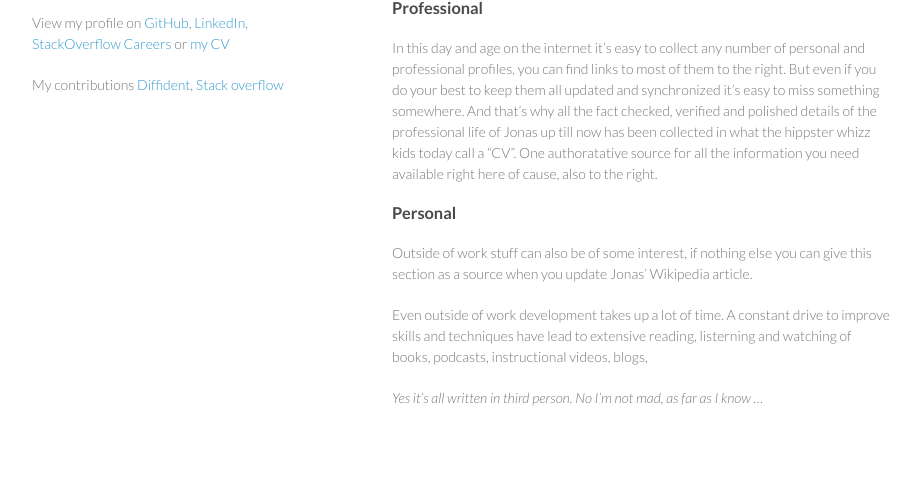
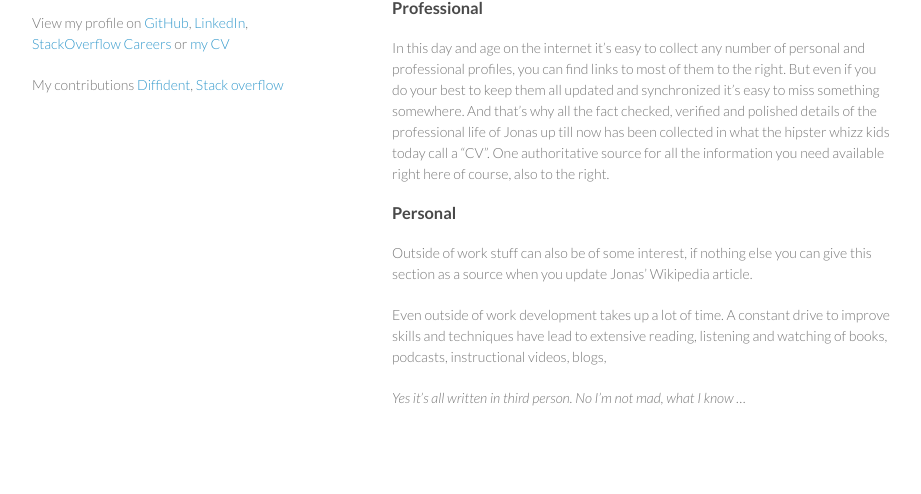
Before and after one commit to d-Pixie/d-Pixie.github.io, a Jekyll site: the page built from index.md, in a window 1280 px wide. Shown: the part 159-653 px from the top of the page, without its empty margins (178-1099 px from the left). Built offline with Jekyll 4.4.1, drawn with Linux system fonts in a browser that asks for light colours; Markdown is read by kramdown in place of the engine named in the settings.

Commit message:
Fixes spelling on landing page

```diff
--- a/index.md
+++ b/index.md
@@ -9,12 +9,12 @@ Welcome to d-Pixies portfolio page. Here you will find links and summaries on Jo
 
 ### Professional
 
-In this day and age on the internet it's easy to collect any number of personal and professional profiles, you can find links to most of them to the right. But even if you do your best to keep them all updated and synchronized it's easy to miss something somewhere. And that's why all the fact checked, verified and polished details of the professional life of Jonas up till now has been collected in what the hippster whizz kids today call a "CV". One authoratative source for all the information you need available right here of cause, also to the right.
+In this day and age on the internet it's easy to collect any number of personal and professional profiles, you can find links to most of them to the right. But even if you do your best to keep them all updated and synchronized it's easy to miss something somewhere. And that's why all the fact checked, verified and polished details of the professional life of Jonas up till now has been collected in what the hipster whizz kids today call a "CV". One authoritative source for all the information you need available right here of course, also to the right.
 
 ### Personal
 
 Outside of work stuff can also be of some interest, if nothing else you can give this section as a source when you update Jonas' Wikipedia article.
 
-Even outside of work development takes up a lot of time. A constant drive to improve skills and techniques have lead to extensive reading, listerning and watching of books, podcasts, instructional videos, blogs,
+Even outside of work development takes up a lot of time. A constant drive to improve skills and techniques have lead to extensive reading, listening and watching of books, podcasts, instructional videos, blogs,
 
-*Yes it's all written in third person. No I'm not mad, as far as I know ...*
+*Yes it's all written in third person. No I'm not mad, what I know ...*
```
